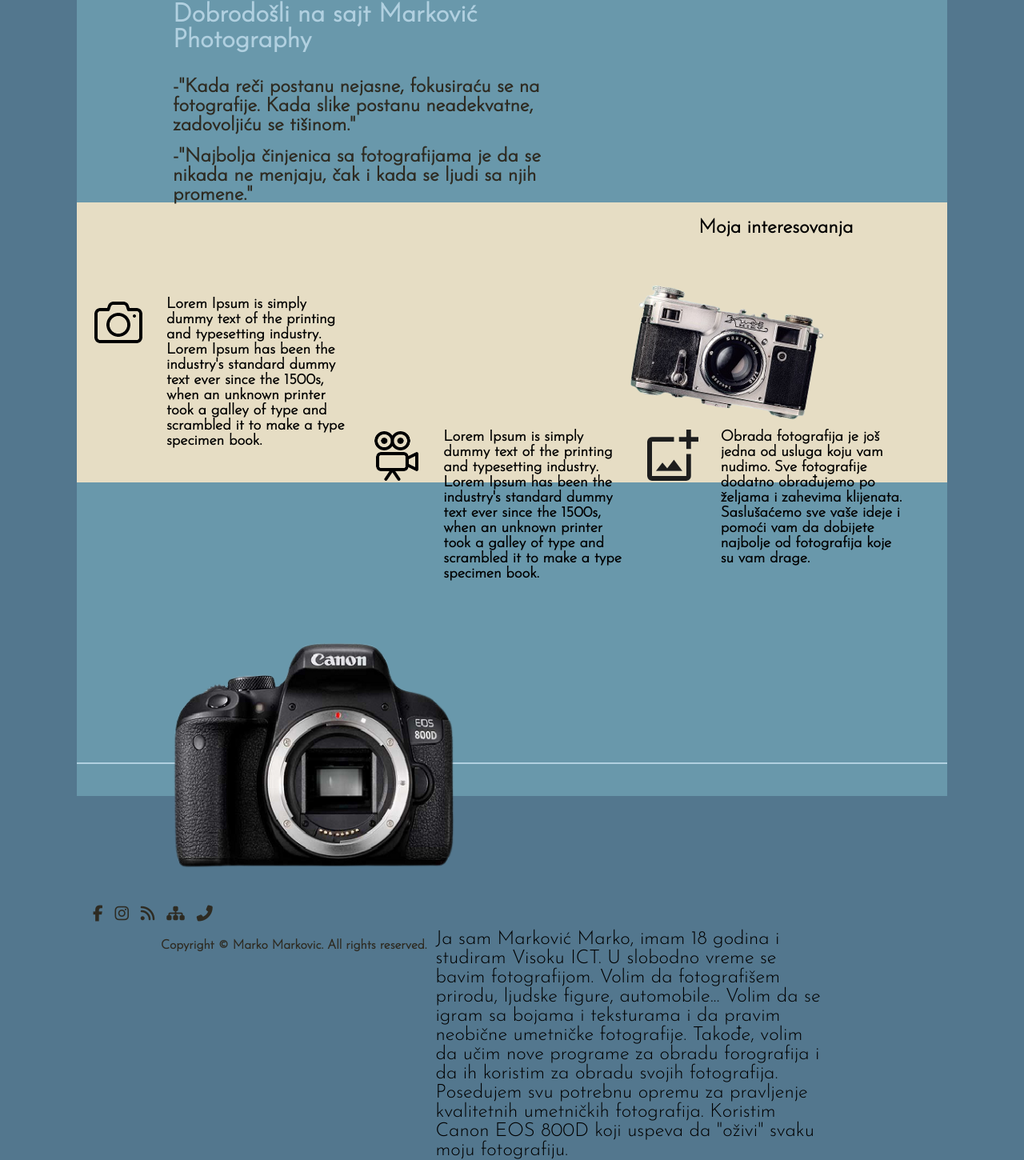
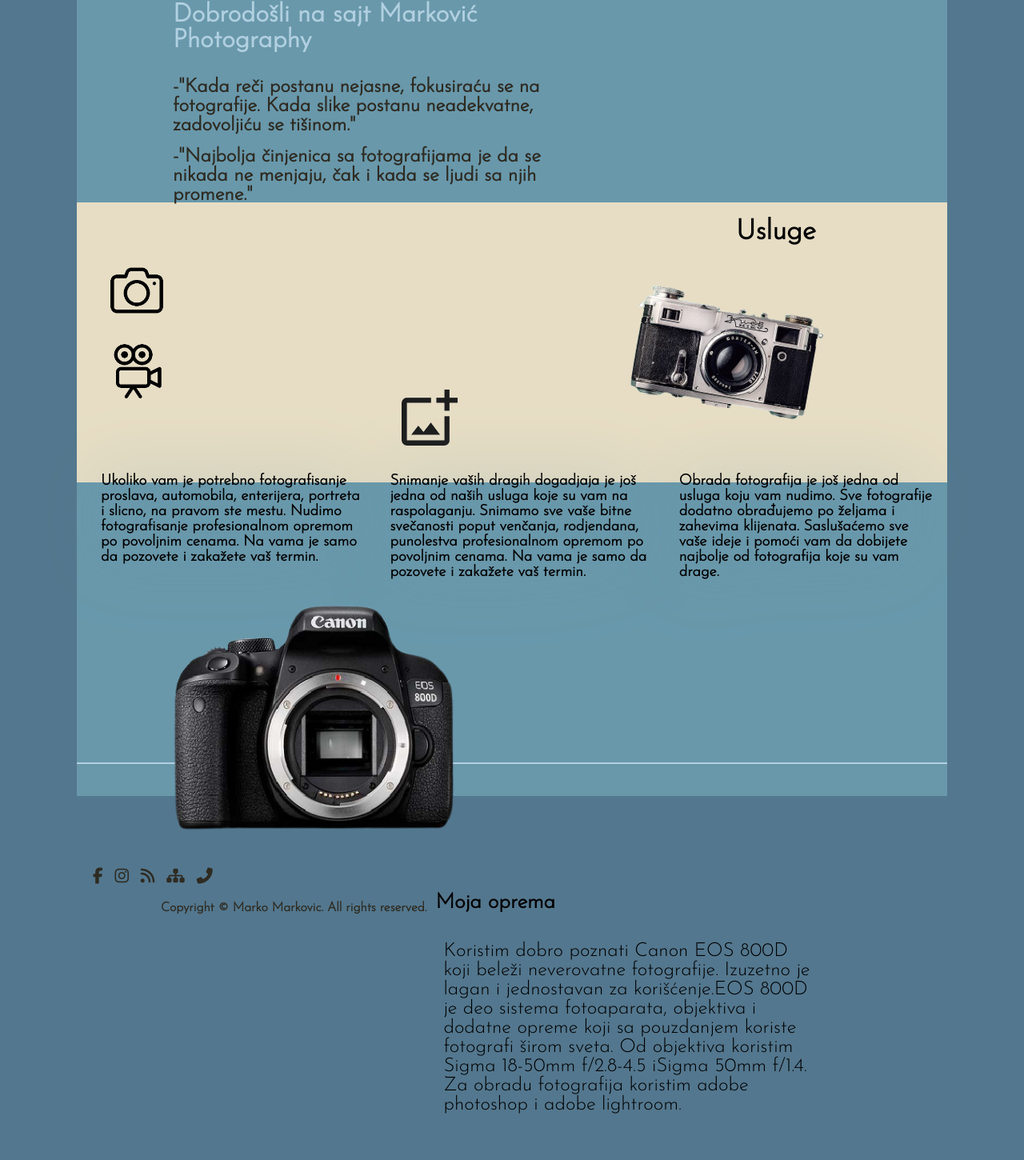
Before and after one commit to Marko2073/marko2073.github.io, a plain HTML site: page index.html in a window 1280 px wide. Shown: the part 117-1567 px from the top of the page at 80% size. After the commit the page ends 1520 px from the top, so only its background shows below. Drawn offline with Linux system fonts and the light colour scheme.

Commit message:
update finish v1

```diff
--- a/css/style.css
+++ b/css/style.css
@@ -36,6 +36,10 @@ body{
 #logo{
     float:left;
     padding: 1%;
+}
+#logo img:hover{
+    transform: scale(1.1);
+    transition: 0.5s;
 }
 #header ul{
 	list-style-type: none;
@@ -127,19 +131,38 @@ body{
 	text-align: center;
     background-color:#E6DDC4;
 }
+.heading h2{
+    font-size: 35px;
+}
 .blok{
     width:30%;
     float: left;
     display: flex;
     justify-content:center;
-    margin:50px 0 50px 20px;
-
+    margin-left: 25px;
+    padding:5px;
+    filter: drop-shadow(0 0 40px #6998AB);
+}
+.blok:hover{
+    transition: 0.5s;
+    border-radius: 5px;
+    background-color: #B1D0E0;
+}
+.blok1{
+    width:30%;
+    float: left;
+    margin-bottom: 30px;
+    margin-left: 40px;
 }
 .usluge{
     display: block;
 }
 .usluge img{
-    width: 70%;
+    width: 70px;
+}
+.usluge img:hover{
+    transform: scale(1.2)rotate(10deg);
+    transition: 1s;
 }
 .tekstUsluge{
     display: block;
@@ -170,7 +193,7 @@ body{
 	width:100%;
 	display:flex;
 	border-radius:10px 10px;
-    filter: drop-shadow(0 10px 40px #6998AB);
+    filter: drop-shadow(0 10px 60px #6998AB);
 }
 .slika img:hover{
 	transform:scale(1.1);
@@ -227,6 +250,11 @@ body{
 }
 #aboutTxt p, #equipmentTxt p{
     font-size: 24px;
+    padding:10px;
+}
+#equipmentTxt h2{
+    font-size: 26px;
+    margin-bottom: 25px;
 }
 #forma{
     width:35%;
@@ -240,12 +268,12 @@ body{
     background-color: #6998AB;
     font-weight: bold;
     font-size: 16px;
-    color: #B1D0E0;
+    color: black;
     border-radius: 3px 3px;
 }
 #potvrdi:hover, #reset:hover{
     background-color:#B1D0E0 ;
-    color: black;
+    color:#6998AB ;
     transition: 1s;
 }
 textarea{
@@ -254,6 +282,6 @@ textarea{
     background-color: #6998AB;
     font-weight: bold;
     font-size: 16px;
-    color: #B1D0E0;
+    color: black;
     border-radius: 3px 3px;
 }
--- a/index.html
+++ b/index.html
@@ -22,7 +22,7 @@
 					</a>
 				</div>
 				<ul id="lista">
-					<li class="active"><a href="index.html">Home</a></li>
+					<li class="active"><a href="index.html">Početna</a></li>
 					<li><a href="about.html">O autoru</a></li>
 					<li><a href="contact.html">Kontakt</a></li>
 					<li><a href="gallery.html">Galerija</a></li>
@@ -46,20 +46,27 @@
 		<div id="main">
 			<div class="wrap">
 				<div class="heading">
-					<h2>Moja interesovanja</h2>
+					<h2>Usluge</h2>
+				</div>
+				<div class="blok1">
+					<div class="usluge"><img src="img/kamera2.png" alt="Fotografisanje" /></div>
+				</div>
+				<div class="blok1">
+					<div class="usluge"><img src="img/kamera1.png" alt="snimanje" /></div>
+				</div>
+				<div class="blok1">
+					<div class="usluge"><img src="img/edit.png" alt="edit" /></div>
+				</div>
+				<div class="cleaner"></div>
+
+				<div class="blok">
+					<div class="tekstUsluge"><h3>Ukoliko vam je potrebno fotografisanje proslava, automobila, enterijera, portreta i slicno, na pravom ste mestu. Nudimo fotografisanje profesionalnom opremom po povoljnim cenama. Na vama je samo da pozovete i zakažete vaš termin.</h3></div>
 				</div>
 				<div class="blok">
-					<div class="usluge"><img src="img/kamera2.png" alt="Fotografisanje" /></div>
-					<div class="tekstUsluge"><h3>Lorem Ipsum is simply dummy text of the printing and typesetting industry. Lorem Ipsum has been the industry's standard dummy text ever since the 1500s, when an unknown printer took a galley of type and scrambled it to make a type specimen book.</h3></div>
+					<div class="tekstUsluge"><h3>Snimanje vaših dragih dogadjaja je još jedna od naših usluga koje su vam na raspolaganju. Snimamo sve vaše bitne svečanosti poput venčanja, rodjendana, punolestva profesionalnom opremom po povoljnim cenama. Na vama je samo da pozovete i zakažete vaš termin.</h3></div>
 				</div>
 				<div class="blok">
-					<div class="usluge"><img src="img/kamera1.png" alt="snimanje" /></div>
-					<div class="tekstUsluge"><h3>Lorem Ipsum is simply dummy text of the printing and typesetting industry. Lorem Ipsum has been the industry's standard dummy text ever since the 1500s, when an unknown printer took a galley of type and scrambled it to make a type specimen book.</h3></div>
-				</div>
-				<div class="blok">
-					<div class="usluge"><img src="img/edit.png" alt="edit" /></div>
-					<div class="tekstUsluge"><h3>Obrada fotografija je još jedna od usluga koju vam nudimo. Sve fotografije dodatno obrađujemo
-						po željama i zahevima klijenata. Saslušaćemo sve vaše ideje i pomoći vam da dobijete najbolje od fotografija koje su vam drage.</h3></div>
+					<div class="tekstUsluge"><h3>Obrada fotografija je još jedna od usluga koju vam nudimo. Sve fotografije dodatno obrađujemo po željama i zahevima klijenata. Saslušaćemo sve vaše ideje i pomoći vam da dobijete najbolje od fotografija koje su vam drage.</h3></div>
 				</div>
 				<div class="cleaner"></div>
 			</div>
@@ -68,9 +75,8 @@
 			<div class="wrap">
 				<div id="pictureEquipment"><img src="img/canon800d.png" alt="kamera" /></div>
 				<div id="equipmentTxt">
-					<p>Ja sam Marković Marko, imam 18 godina i studiram Visoku ICT. U slobodno vreme se bavim fotografijom. Volim da fotografišem prirodu, ljudske figure, automobile...
-						Volim da se igram sa bojama i teksturama i da pravim neobične umetničke fotografije. Takođe, volim da učim nove programe za obradu forografija i da ih koristim za obradu svojih fotografija.
-						<br/>Posedujem svu potrebnu opremu za pravljenje kvalitetnih umetničkih fotografija. Koristim Canon EOS 800D koji uspeva da "oživi" svaku moju fotografiju.</p>
+					<h2>Moja oprema</h2>
+					<p>Koristim dobro poznati Canon EOS 800D koji beleži neverovatne fotografije. Izuzetno je lagan i jednostavan za korišćenje.EOS 800D je deo sistema fotoaparata, objektiva i dodatne opreme koji sa pouzdanjem koriste fotografi širom sveta. Od objektiva koristim Sigma 18-50mm f/2.8-4.5 iSigma 50mm f/1.4. Za obradu fotografija koristim adobe photoshop i adobe lightroom.</p>
 				</div>
 				<div class="cleaner"></div>
 			</div>
```
Also changed, not shown: about.html (+1 -1 lines), contact.html (+3 -3 lines), gallery.html (+1 -1 lines).
